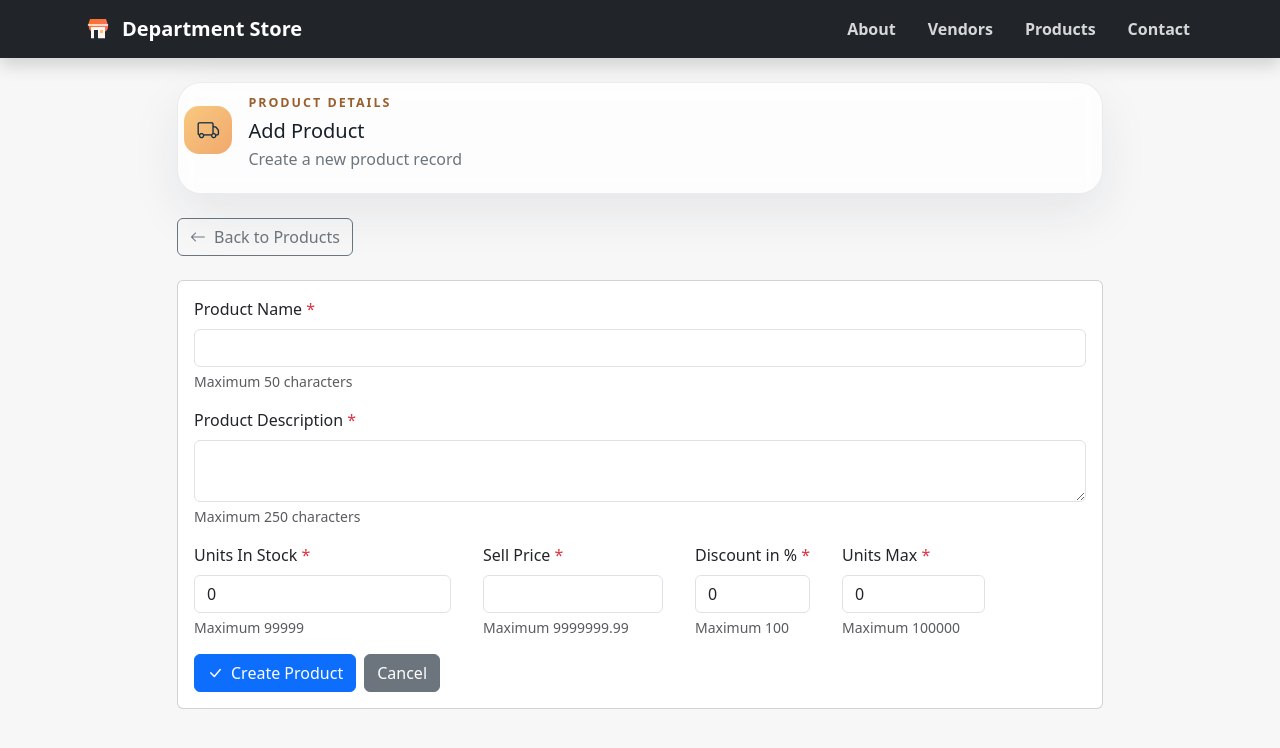
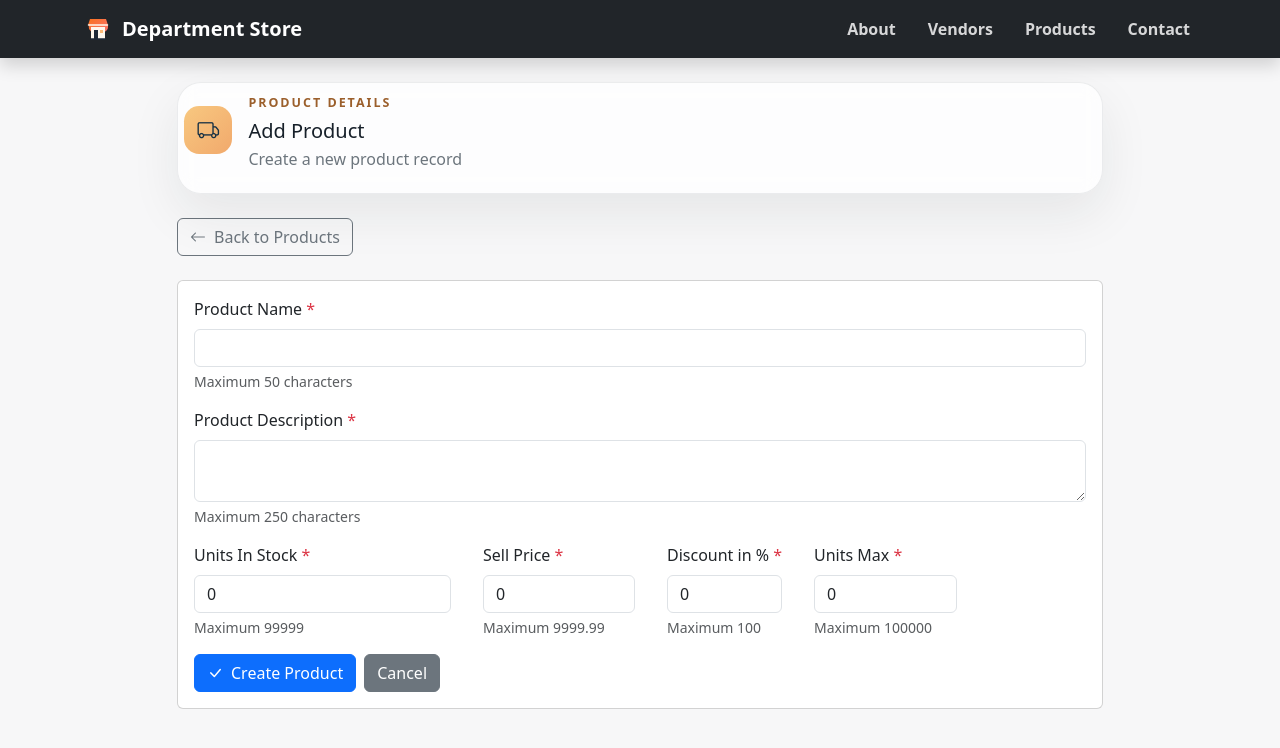
Before and after one commit to gfirzon-personal/dept-web-react, a React (Vite) app: page /product in a window 1280 px wide. Shown: the top 748 px of the page. Built offline with nearby package versions, Linux system fonts and the light colour scheme; no server answers.

Commit message:
continue work

```diff
--- a/src/features/products/pages/Product.jsx
+++ b/src/features/products/pages/Product.jsx
@@ -13,6 +13,7 @@ const EMPTY_PRODUCT = {
    ProductName: '',
    ProductDescription: '',
    UnitsInStock: 0,
+   SellPrice: 0,
    DiscountPercentage: 0,
    UnitsMax: 0
 };
@@ -262,12 +263,12 @@ export default function Product() {
                                  onChange={handleChange}
                                  inputMode="decimal"
                                  min="0.00"
-                                 max="9999999.99"
+                                 max="9999.99"
                                  step="0.01"
                                  required
                                  disabled={saving}
                               />
-                              <div className="form-text">Maximum 9999999.99</div>
+                              <div className="form-text">Maximum 9999.99</div>
                            </div>
 
                            <div className="mb-3">
```
